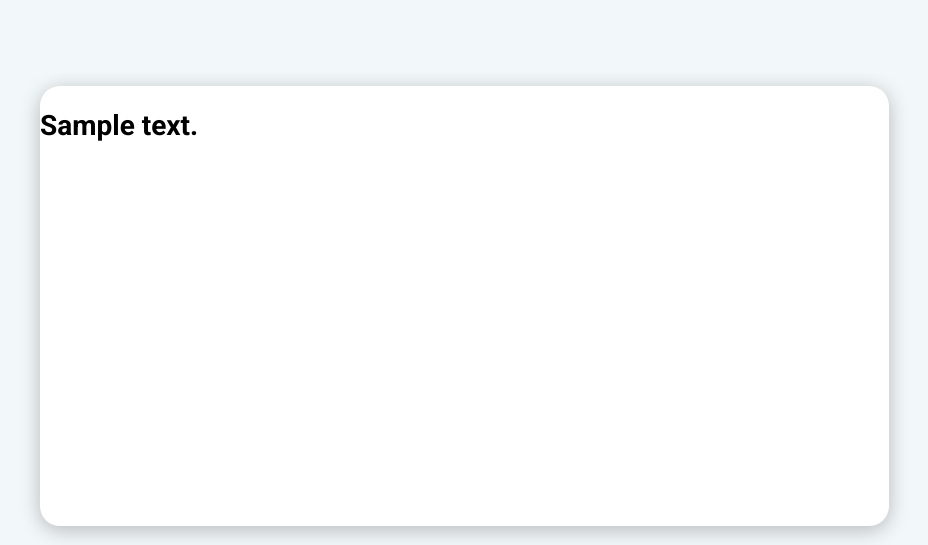
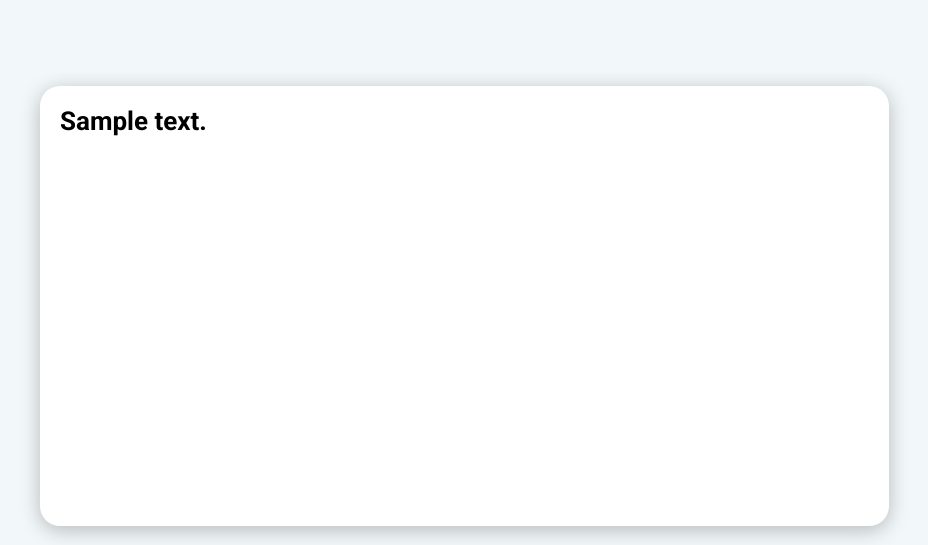
Before and after one commit to Cakindan/Koreksi-Ejaan-Koran-, a Flask app: template templates/index.html in a window 1280 px wide. Shown: the part 752-1297 px from the top of the page, without its empty margins (86-1014 px from the left). Run offline with Flask 2, Linux system fonts and the light colour scheme; the template is opened without the code that fills it: most values are stand-ins (such as "Sample title", 1, 10 or a date in 2020).

Commit message:
fix output textbox

```diff
--- a/static/css/index.css
+++ b/static/css/index.css
@@ -770,8 +770,11 @@
       border: none;
       stroke: none;
       resize:none;
+      height: 100%;
+      margin: 20px;
       text-align: left;
-      font-size: 28px;
+      font-size: 26px;
       font-family: Roboto;
       font-weight: Regular;
+      overflow-y:auto;
     }
--- a/templates/index.html
+++ b/templates/index.html
@@ -142,7 +142,7 @@
         <div class="hasil">
             <div class="hasil1">
                 <div class="hasil2">
-                    <h2 class="hasiltext">{{ prediction_text }}</h2>
+                    <h3 class="hasiltext">{{ prediction_text }}</h3>
                 </div>
             </div>
         </div>
```
